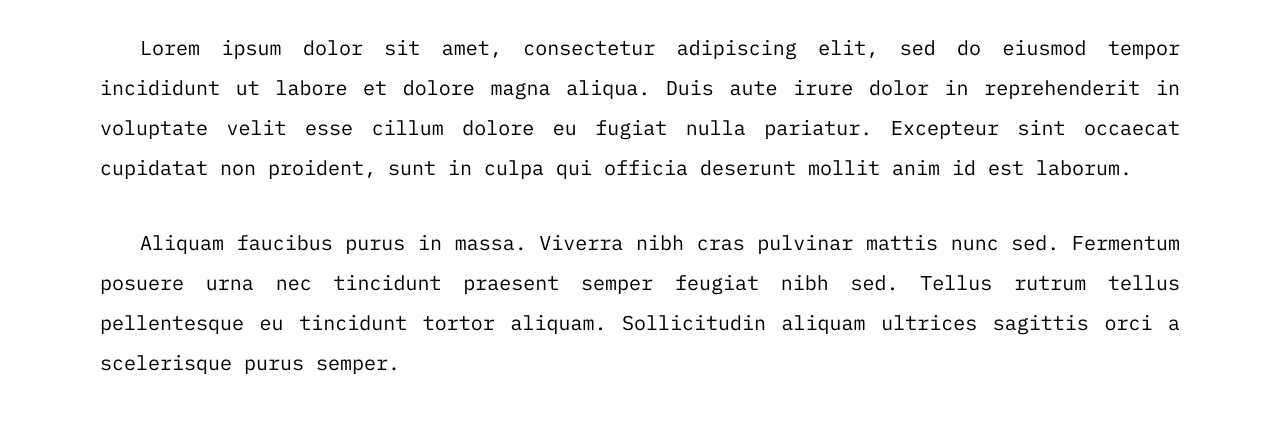
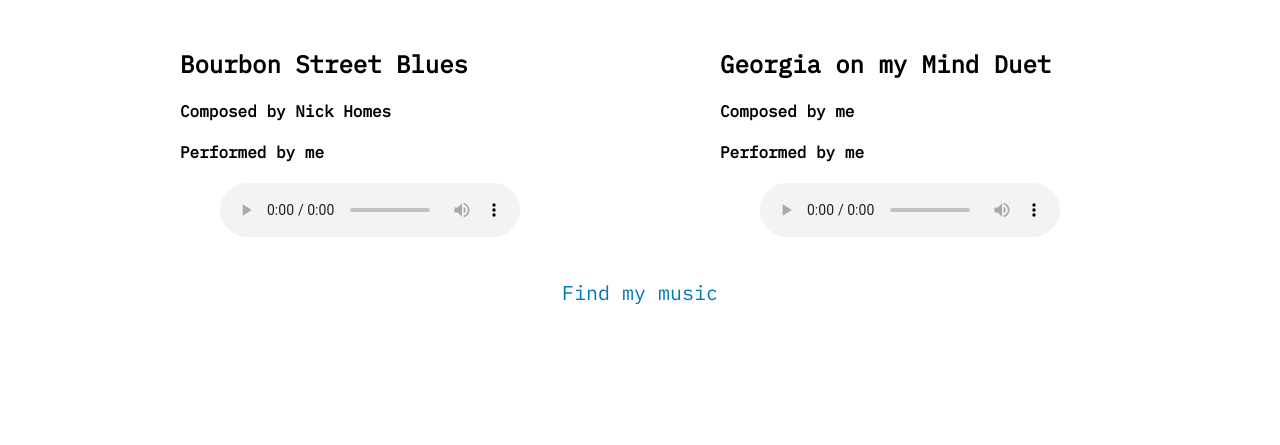
Before and after one commit to Rafifian/rafigildiazmus.github.io, a plain HTML site: page html/music.html in a window 1280 px wide. Shown: the part 204-649 px from the top of the page. Drawn offline with Linux system fonts and the light colour scheme.

Commit message:
Add code and music content

```diff
--- a/css/main.css
+++ b/css/main.css
@@ -146,7 +146,7 @@ a {
     color: black;
 }
 
-.loop_display {
+.media_display {
     width: 100%;
     display: flex;
     flex-direction: row;
--- a/html/music.html
+++ b/html/music.html
@@ -22,8 +22,29 @@
         <div class="container">
             <div class="content">
                 <h1>Music</h1>
-                <p>&emsp;&emsp;Lorem ipsum dolor sit amet, consectetur adipiscing elit, sed do eiusmod tempor incididunt ut labore et dolore magna aliqua. Duis aute irure dolor in reprehenderit in voluptate velit esse cillum dolore eu fugiat nulla pariatur. Excepteur sint occaecat cupidatat non proident, sunt in culpa qui officia deserunt mollit anim id est laborum.</p>
-                <p>&emsp;&emsp;Aliquam faucibus purus in massa. Viverra nibh cras pulvinar mattis nunc sed. Fermentum posuere urna nec tincidunt praesent semper feugiat nibh sed. Tellus rutrum tellus pellentesque eu tincidunt tortor aliquam. Sollicitudin aliquam ultrices sagittis orci a scelerisque purus semper.</p>
+                <div class="media_display">
+                    <div class="unit">
+                        <h2>Bourbon Street Blues</h2>
+                        <h4>Composed by <a href="https://jazzduets.com/products/advanced-clarinet-duets-1">Nick Homes</a></h4>
+                        <h4>Performed by me</h4>
+                        <div class="audio">
+                            <figure>
+                                <audio controls src="../audio/Bourbon Street New.wav">Your browser does not support the <code>audio</code> element.</audio>
+                            </figure>
+                        </div>
+                    </div>
+                    <div class="unit">
+                        <h2>Georgia on my Mind Duet</h2>
+                        <h4>Composed by me</h4>
+                        <h4>Performed by me</h4>
+                        <div class="audio">
+                            <figure>
+                                <audio controls src="../audio/Georgia Duet.wav">Your browser does not support the <code>audio</code> element.</audio>
+                            </figure>
+                        </div>
+                    </div>
+                </div>
+                <p class="download"><a href="https://github.com/Rafifian/Music">Find my music</a></p>
             </div>
         </div>
         <div class="social_container">
```
Also changed, not shown: html/code.html (+19 -3 lines), html/sounds.html (+1 -1 lines), 1 other file.
